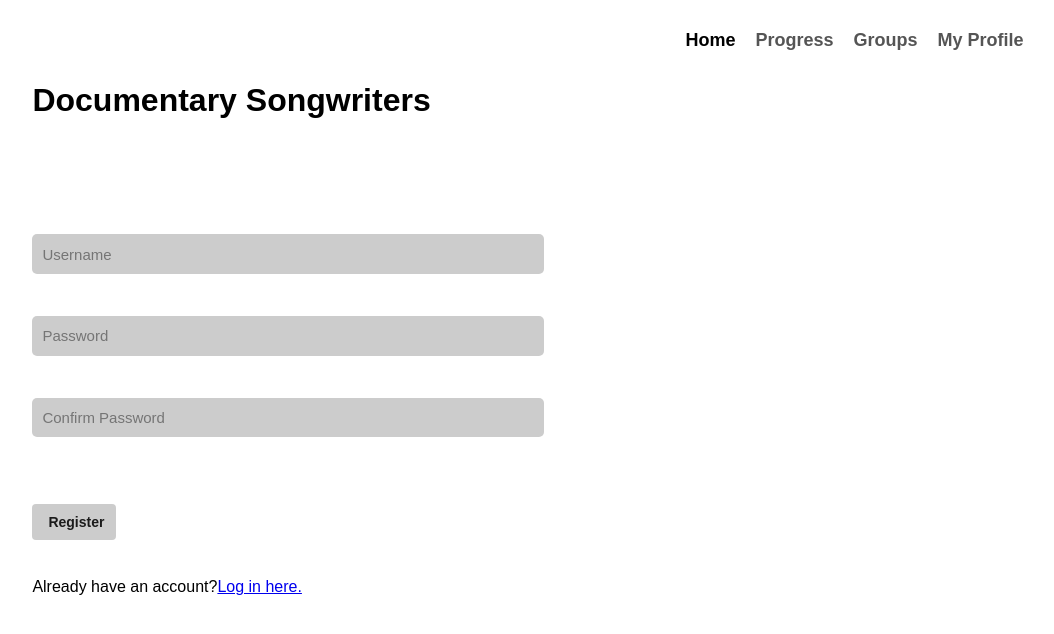
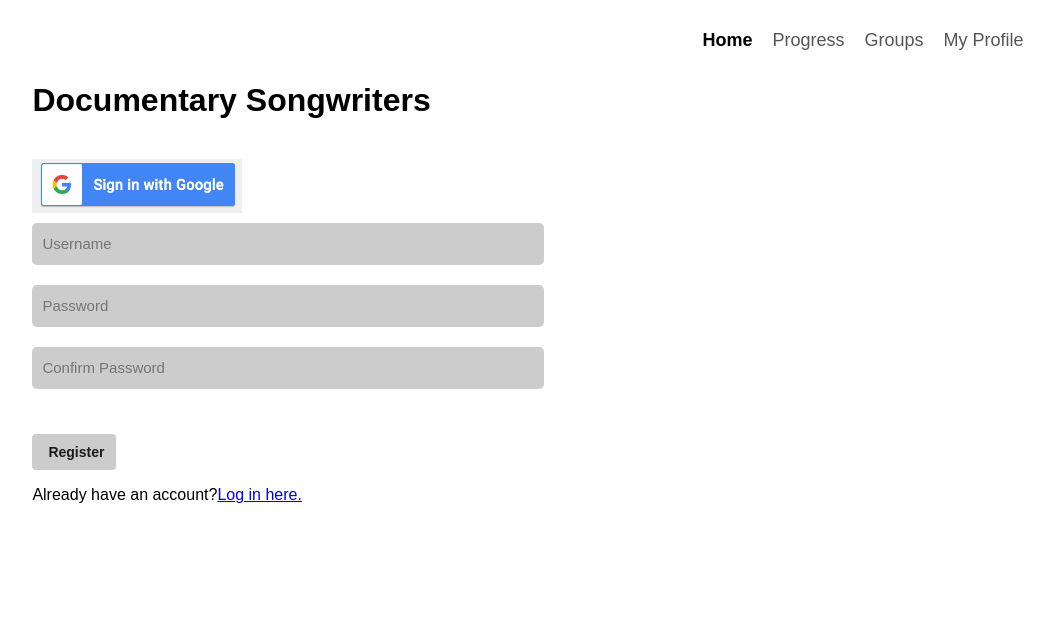
Before and after one commit to brooksofmaine/Documentary-Songwriters, a React (Create React App) app in the folder client/: page / in a window 1280 px wide. Both pictures are taken after a click on the link "Sign up here.". Shown: the top 634 px of the page, without its empty margins (102-1156 px from the left). Built offline with nearby package versions, Linux system fonts and the light colour scheme; no server answers.

Commit message:
Fixed issue with login form; added Google Button

```diff
--- a/client/src/App.js
+++ b/client/src/App.js
@@ -22,8 +22,7 @@ class App extends Component {
   componentDidMount() {
     this.callBackendAPI()
     .then(res => {
-      // console.log("Response:")
-      // this.setState({ data: res.express })
+      this.setState({ data: res.express })
     })
     .catch(err => console.log(err));
   }
@@ -36,7 +35,6 @@ class App extends Component {
     if (response.status !== 200) {
       throw Error(body.message)
     }
-
     return body;
   };
 
--- a/client/src/Authentication/LoginForm.css
+++ b/client/src/Authentication/LoginForm.css
@@ -10,12 +10,9 @@
 }
 /* TODO: Find better workaround for this issue with input heights */
 .auth-form.registration {
-    height: 50vh;
-    justify-content: space-around;
+    height: 70vh;
 }
-.auth-form.registration input {
-    height: 2.5em;
-}
+
 
 .auth-form input:focus {
     outline: none;
@@ -26,13 +23,12 @@
 
 .auth-form {
     width: 40vw;
-    height: 100%;
+    height: 70vh;
     display: flex;
     flex-direction: column;
-    /* justify-content: space-between;   */
 }
 .login-area {
-    margin-top: 13vh;
+    margin-top: 5vh;
     display: flex;
     flex-direction: row;
     justify-content: space-between;
@@ -47,6 +43,22 @@
 .LoginForm .Button {
     margin-top: 25px;
     max-width: 10%;
+}
+
+#google-btn {
+    margin-bottom: 10px;
+}
+
+.google-button {
+    border: none;
+    background: clear;
+    width: 210px;
+    cursor: pointer;
+    margin-bottom: 10px;
+}
+
+.google-button img {
+    width: 200px;
 }
 
 /* .flex_container {
--- a/client/src/Authentication/LoginForm.js
+++ b/client/src/Authentication/LoginForm.js
@@ -1,6 +1,7 @@
 import React from 'react';
 import './LoginForm.css'
 import Button from "../Button"
+import GoogleImg from "../assets/google_signin.png"
 // import InputField from "./InputField";
 import {
     // BrowserRouter as Router,
@@ -54,6 +55,9 @@ class LoginForm extends React.Component {
     renderLogin() {
         return(
             <form className="auth-form">
+                <button className="google-button">
+                    <img src={GoogleImg} alt="Google Login Button" />
+                </button>
                 <input className="login-input" type="text" placeholder="Username" name="Username"/>
                 <input className="login-input" type="password" placeholder="Password" name="Password"/>
                 <Button name="Login" onClick={this.simulateLogin}/>
@@ -70,6 +74,9 @@ class LoginForm extends React.Component {
     renderRegister() {
         return(
             <form className="auth-form registration">
+                <button className="google-button">
+                    <img src={GoogleImg} alt="Google Login Button" />
+                </button>
                 <input className="login-input" type="text" placeholder="Username" name="Email"/>
                 <input className="login-input" type="password" placeholder="Password" name="Password"/>
                 <input className="login-input" type="password" placeholder="Confirm Password" name="Confirm Password"/>
--- a/client/src/NavLink.css
+++ b/client/src/NavLink.css
@@ -2,7 +2,7 @@
     display: inline-block;
     margin: 10px;
     color: #555;
-    font-weight: bold;
+    /* font-weight: bold; */
     font-size: large;
 }
 
--- a/client/src/pitch-counter/pitch_vis_test.html
+++ b/client/src/pitch-counter/pitch_vis_test.html
@@ -14,7 +14,7 @@
 
 <!-- <script src="//d3js.org/d3.v3.min.js" charset="utf-8"></script> -->
 <!-- <script src="javascripts/d3-peaks/examples/convolve/d3-peaks.js" charset="utf-8"></script> -->
-<script src="https://cdn.plot.ly/plotly-latest.min.js"></script>
+<!-- <script src="https://cdn.plot.ly/plotly-latest.min.js"></script> -->
 <script src="https://cdn.bootcss.com/sweetalert/2.1.0/sweetalert.min.js"></script>
 <script src="aubio.js"></script>
 <script src="tuner.js"></script>
```
Also changed, not shown: client/src/assets/google_signin.png (added).
